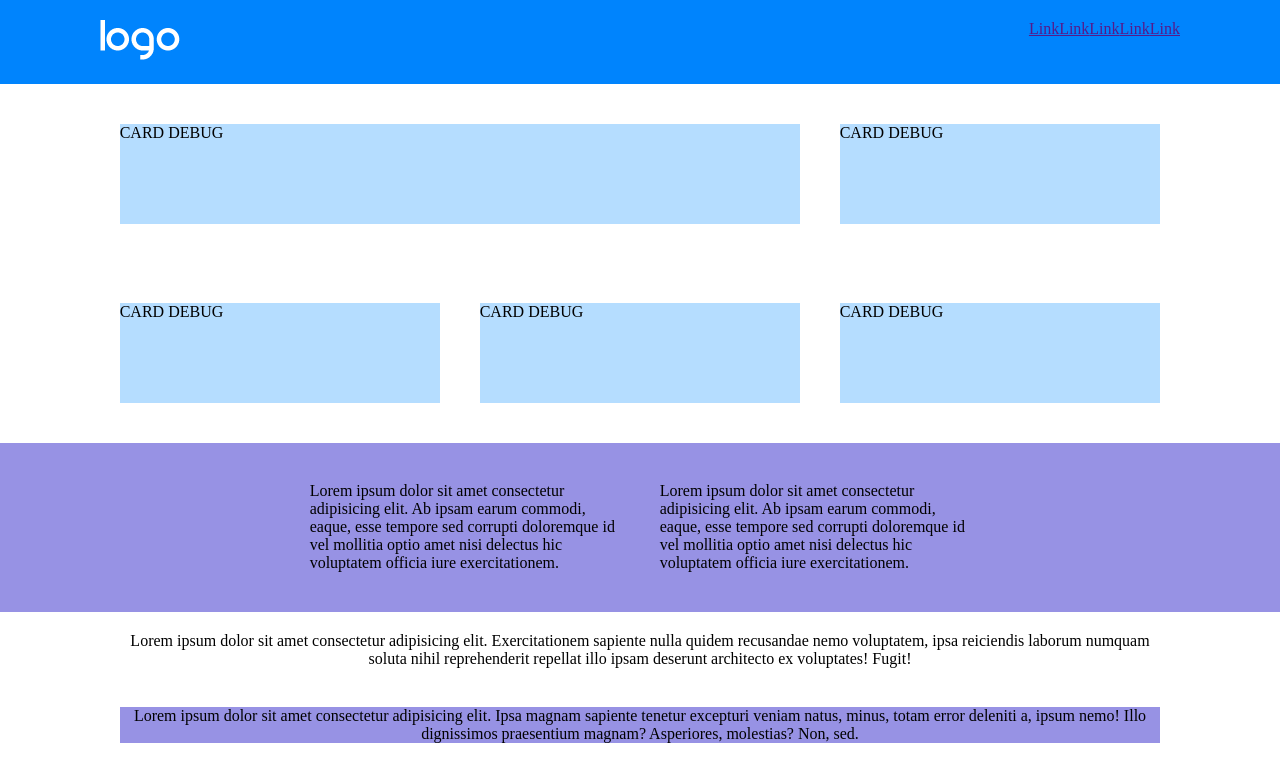
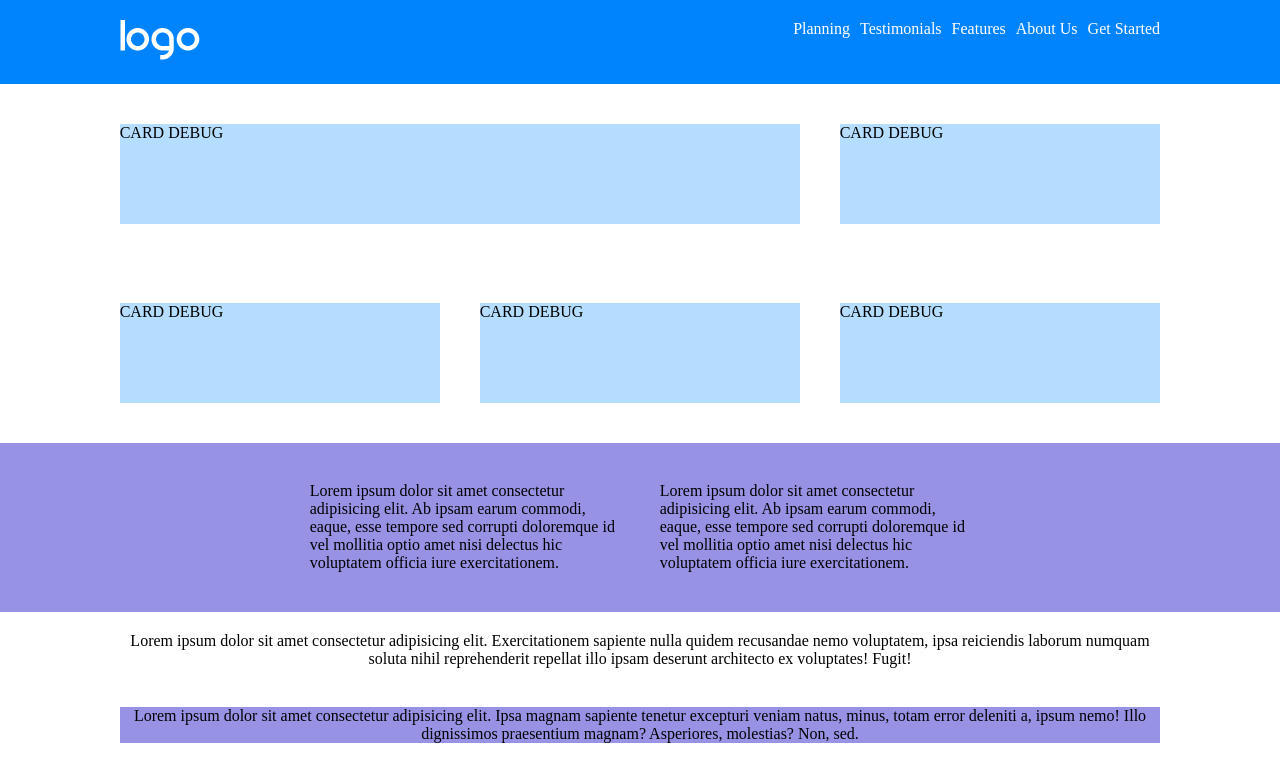
Before and after one commit to Iunora93/htmlcss-responsive-layout, a plain HTML site: page index.html in a window 1280 px wide. Shown: the top 779 px of the page. Drawn offline with Linux system fonts and the light colour scheme.

Commit message:
aggiunta li

```diff
--- a/css/style.css
+++ b/css/style.css
@@ -40,6 +40,9 @@
     display: flex;
     list-style: none;
 }
+
+
+
 .align-items-end {
     align-items: flex-end;
 }
@@ -49,6 +52,23 @@ header {
     background-color: var(--first-color);
     padding: 1.25rem 0;
     color: white;
+    position: sticky;
+    top: 0;
+}
+
+.logo {
+    margin-left: 20px;
+}
+
+.hamburger {
+    margin-right: 20px;
+    border: none;
+    background-color: transparent;
+}
+
+.bars {
+    color: white;
+    font-size: 20px;
 }
 
 .main-nav {
@@ -72,17 +92,42 @@ header {
     }
     .main-nav {
         display: block;
+        margin-right: 20px;
     }
     .list-inline {
         display: block;
         display: flex;
     }
+    a {
+        text-decoration: none;
+        color: white;
+    }
+    li {
+        margin-left: 10px;
+    }
+
 }
 
 .justify-space-between {
     justify-content: space-between;
 }
 
+@media screen and ( min-width: 992px ) {
+    .hamburger {
+        display: none;
+    }
+    .main-nav {
+        display: block;
+        margin-right: 20px;
+    }
+    a {
+        text-decoration: none;
+        color: white;
+    }
+    li {
+        margin-left: 10px;
+    }
+}
 
 /* -----------
     MAIN
--- a/index.html
+++ b/index.html
@@ -5,6 +5,9 @@
     <meta http-equiv="X-UA-Compatible" content="IE=edge">
     <meta name="viewport" content="width=device-width, initial-scale=1.0">
     <title>Responsive layout</title>
+    <!-- font awesome -->
+    <link rel="stylesheet" href="https://cdnjs.cloudflare.com/ajax/libs/font-awesome/6.2.0/css/all.min.css" integrity="sha512-xh6O/CkQoPOWDdYTDqeRdPCVd1SpvCA9XXcUnZS2FmJNp1coAFzvtCN9BmamE+4aHK8yyUHUSCcJHgXloTyT2A==" crossorigin="anonymous" referrerpolicy="no-referrer" />
+    <!-- /font awesome -->
     <link rel="stylesheet" href="css/style.css">
 </head>
 <body>
@@ -23,17 +26,17 @@
 
                 <!-- Get Started o hamburger -->
 
-                <button class="hamburger">menu</button>
+                <button class="hamburger"><i class="bars fa-solid fa-bars"></i></button>
                 <!-- /Get Started o hamburger -->
 
                 <!-- link desktop -->
                 <nav class="main-nav">
                     <ul class="list-inline">
-                        <li><a href="">Link</a></li>
-                        <li><a href="">Link</a></li>
-                        <li><a href="">Link</a></li>
-                        <li><a href="">Link</a></li>
-                        <li><a href="">Link</a></li>
+                        <li><a href="">Planning</a></li>
+                        <li><a href="">Testimonials</a></li>
+                        <li><a href="">Features</a></li>
+                        <li><a href="">About Us</a></li>
+                        <li><a href="">Get Started</a></li>
                     </ul>
                 </nav>
                 <!-- /link desktop -->
```
